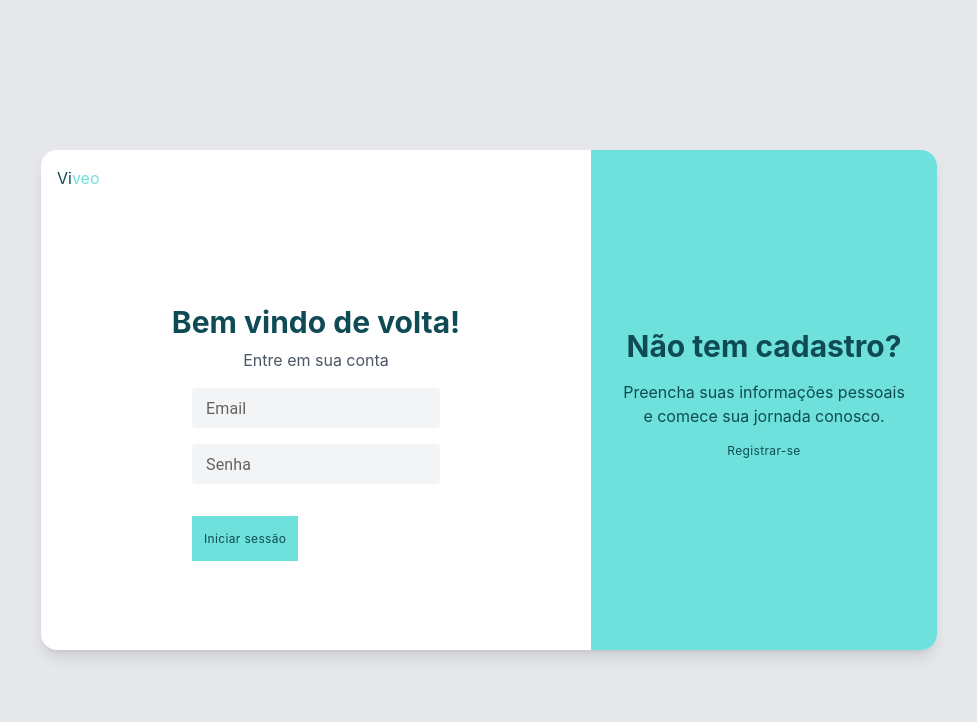
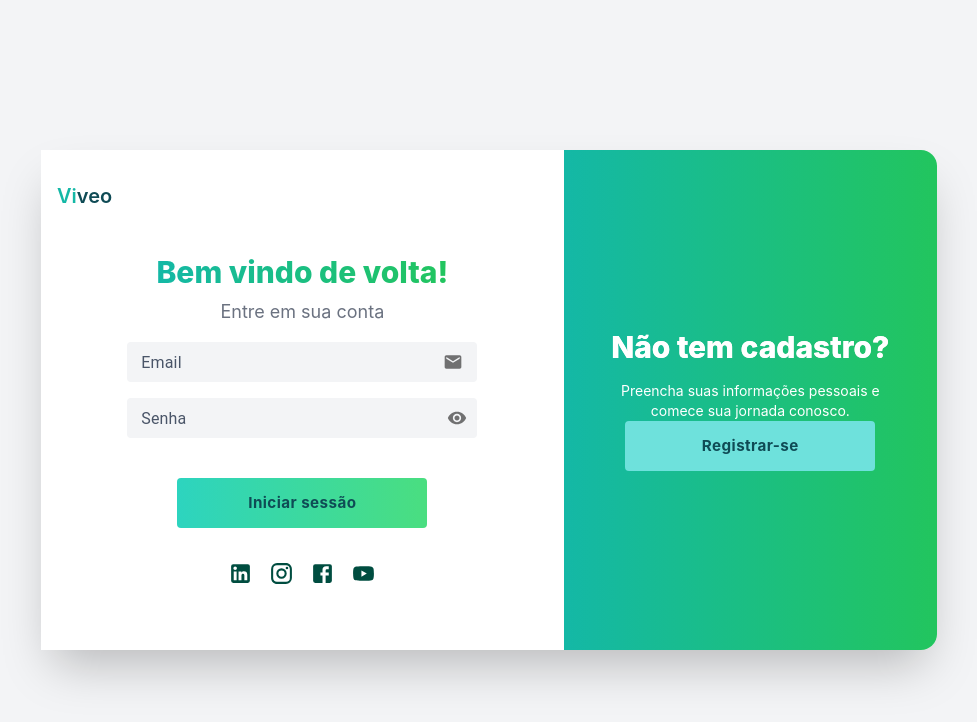
Before and after one commit to gomes-leonardo/viveo, a Next.js app: page /login in a window 1280 px wide. Shown: the top 722 px of the page, without its empty margins (151-1128 px from the left). Built offline with nearby package versions, Linux system fonts and the light colour scheme.

Commit message:
feat: login and register page v2, and form validate with hook: useForm

```diff
--- a/package.json
+++ b/package.json
@@ -11,6 +11,7 @@
   "dependencies": {
     "@emotion/react": "^11.13.3",
     "@emotion/styled": "^11.13.0",
+    "@mui/icons-material": "^6.0.2",
     "@mui/material": "^6.0.2",
     "next": "14.2.8",
     "next-auth": "^4.24.7",
--- a/src/app/login/page.tsx
+++ b/src/app/login/page.tsx
@@ -1,57 +1,77 @@
+'use client'
+
 import CustomButton from '@/components/Button'
 import Form from '@/components/Form'
+import { useForm } from '@/hooks/useForm'
 
 const Login = () => {
+  const { values, errors, handleChange, validate } = useForm({
+    email: '',
+    password: '',
+  })
+
+  const handleSubmit = (e: React.FormEvent) => {
+    e.preventDefault()
+    if (validate()) {
+      console.log('Formulário válido, enviando dados:', values)
+    } else {
+      console.log('Formulário inválido')
+    }
+  }
+
   return (
-    <div className="min-h-screen flex items-center justify-center bg-gray-200 p-4 md:p-8">
-      <div className="bg-white rounded-2xl shadow-lg flex flex-col md:flex-row w-full max-w-4xl">
-        <div className="relative w-full md:w-8/12 p-8 flex flex-col items-center justify-center min-h-[500px]">
-          {' '}
-          <div className="absolute top-4 left-4">
-            <h1 className="text-md">
-              <span className="text-secondary-default">Vi</span>
-              <span className="text-primary-default">veo</span>
-            </h1>
+    <div className="min-h-screen flex flex-col items-center justify-center bg-gray-100 p-4 sm:p-8">
+      <div className="bg-white rounded-2xl shadow-2xl flex flex-col sm:flex-row w-full max-w-4xl">
+        <div className="relative w-full sm:w-7/12 p-4 sm:p-10 flex flex-col items-center justify-center min-h-[400px] sm:min-h-[500px] bg-white">
+          <div className="absolute top-4 sm:top-8 left-4 text-lg sm:text-xl font-semibold text-teal-600">
+            <span className="text-teal-500">Vi</span>
+            <span className="text-secondary-default">veo</span>
           </div>
-          <div className="pt-16 w-full flex flex-col items-center">
-            {' '}
-            <h2 className="text-3xl font-bold text-secondary-default text-center">
+          <h2 className="text-2xl sm:text-3xl font-extrabold text-transparent bg-clip-text bg-gradient-to-r from-teal-500 to-green-500 text-center mt-6 sm:mt-10">
             Bem vindo de volta!
           </h2>
-            <p className="mt-2 text-gray-600 text-center">Entre em sua conta</p>
+          <p className="text-base sm:text-lg text-gray-500 mt-2 text-center">
+            Entre em sua conta
+          </p>
           <Form
             fields={[
               {
                 label: 'Email',
-                  type: 'email',
-                  placeholder: 'Enter your email',
+                placeholder: 'Digite seu email',
+                name: 'email',
+                value: values.email,
+                onChange: handleChange,
+                error: errors.email,
               },
               {
                 label: 'Senha',
                 type: 'password',
-                  placeholder: 'Enter your password',
+                placeholder: 'Digite sua senha',
+                name: 'password',
+                value: values.password,
+                onChange: handleChange,
+                error: errors.password,
               },
             ]}
             showForgotPassword={true}
             submitButtonText="Iniciar sessão"
-              redirectUrl="/register"
+            redirectUrl="/login"
+            onSubmit={handleSubmit}
           />
         </div>
-        </div>
 
-        <div className="w-full md:w-5/12 bg-primary-default text-white rounded-t-1xl md:rounded-r-2xl p-8 flex flex-col items-center justify-center min-h-[500px]">
-          {' '}
-          <div className="text-center">
-            <h2 className="text-3xl font-bold text-secondary-default">
+        <div className="w-full sm:w-5/12 bg-gradient-to-r from-teal-500 to-green-500 text-white p-4 sm:p-10 flex flex-col items-center justify-start sm:justify-center min-h-[250px] sm:min-h-[500px] rounded-b-2xl sm:rounded-r-2xl sm:rounded-bl-none">
+          <div className="text-center mt-2 sm:mt-0">
+            <h2 className="text-2xl sm:text-3xl font-extrabold text-white bg-clip-text bg-gradient-to-r from-white to-gray-200">
               Não tem cadastro?
             </h2>
-            <p className="mt-4 text-secondary-default">
+            <p className="mt-4 text-white text-base sm:text-sm">
               Preencha suas informações pessoais e comece sua jornada conosco.
             </p>
             <CustomButton
               redirectUrl="/register"
               title="Registrar-se"
-              className="mt-4 p-3 "
+              className="mt-4 py-2 sm:py-3 px-4 sm:px-6 bg-white text-teal-600 rounded-lg shadow-lg transition-all duration-500 ease-in-out hover:bg-teal-700 hover:text-white"
             />
           </div>
         </div>
--- a/src/app/register/page.tsx
+++ b/src/app/register/page.tsx
@@ -1,20 +1,69 @@
+'use client'
+
 import Form from '@/components/Form'
+import { useForm } from '@/hooks/useForm'
+import { useState } from 'react'
+import { useRouter } from 'next/navigation'
+import { Snackbar, Alert } from '@mui/material'
 
-const Login = () => {
+const Register = () => {
+  const { values, errors, handleChange, validate } = useForm({
+    email: '',
+    password: '',
+    confirmPassword: '',
+  })
+
+  const [confirmPasswordError, setConfirmPasswordError] = useState<
+    string | null
+  >(null)
+  const [open, setOpen] = useState(false)
+  const [loading, setLoading] = useState(false)
+  const router = useRouter()
+
+  const handleConfirmPasswordChange = (
+    e: React.ChangeEvent<HTMLInputElement>,
+  ) => {
+    const { name, value } = e.target
+    handleChange(e)
+
+    if (name === 'confirmPassword' && value !== values.password) {
+      setConfirmPasswordError('As senhas não coincidem')
+    } else {
+      setConfirmPasswordError(null)
+    }
+  }
+
+  const handleSubmit = (e: React.FormEvent) => {
+    e.preventDefault()
+
+    if (values.password !== values.confirmPassword) {
+      setConfirmPasswordError('As senhas não coincidem')
+    } else {
+      setConfirmPasswordError(null)
+
+      if (validate()) {
+        setLoading(true)
+        setOpen(true)
+
+        setTimeout(() => {
+          setLoading(false)
+          router.push('/login')
+        }, 2000)
+      } else {
+        console.log('Formulário inválido')
+      }
+    }
+  }
+
+  const handleClose = () => {
+    setOpen(false)
+  }
+
   return (
     <div className="min-h-screen flex items-center justify-center bg-gray-200 p-4 md:p-8">
-      <div className="bg-white rounded-2xl shadow-lg flex flex-col md:flex-row  max-w-3xl">
-        <div className="relative w-full  p-8 flex flex-col items-center justify-center min-h-[500px]">
-          {' '}
-          <div className="absolute top-4 left-4">
-            <h1 className="text-md">
-              <span className="text-secondary-default">Vi</span>
-              <span className="text-primary-default">veo</span>
-            </h1>
-          </div>
-          <div className="pt-16 w-full flex flex-col items-center">
-            {' '}
-            <h2 className="text-3xl font-bold text-primary-default text-center">
+      <div className="bg-white rounded-lg shadow-lg flex flex-col  max-w-2xl px-6 py-10">
+        <div className="w-350px flex flex-col items-center justify-center">
+          <h2 className="text-2xl font-bold text-secondary-default text-center mb-4">
             Cadastre sua conta
           </h2>
           <Form
@@ -22,29 +71,57 @@ const Login = () => {
               {
                 label: 'Email',
                 type: 'email',
-                  placeholder: 'Enter your email',
+                placeholder: 'Digite seu email',
+                name: 'email',
+                value: values.email,
+                onChange: handleChange,
+                error: errors.email,
               },
               {
                 label: 'Senha',
                 type: 'password',
-                  placeholder: 'Enter your password',
+                placeholder: 'Digite sua senha',
+                name: 'password',
+                value: values.password,
+                onChange: handleChange,
+                error: errors.password,
               },
               {
                 label: 'Confirmar senha',
                 type: 'password',
-                  placeholder: 'Confirmar senha',
+                placeholder: 'Confirme sua senha',
+                name: 'confirmPassword',
+                value: values.confirmPassword,
+                onChange: handleConfirmPasswordChange,
+                error: confirmPasswordError,
               },
             ]}
             submitButtonText="Cadastrar-se"
-              showForgotPassword={true}
-              title="Ja possui uma conta?"
-              redirectUrl="/login"
+            showForgotPassword={false}
+            onSubmit={handleSubmit}
+            redirectUrl=""
+            loading={loading}
           />
+
+          <p
+            onClick={() => router.push('/login')}
+            className="mt-6 text-teal-600 cursor-pointer "
+          >
+            Já possui uma conta?{' '}
+            <span className="font-bold text-secondary-default hover:underline ">
+              Entrar
+            </span>
+          </p>
         </div>
       </div>
-      </div>
+
+      <Snackbar open={open} autoHideDuration={4000} onClose={handleClose}>
+        <Alert onClose={handleClose} severity="success" sx={{ width: '100%' }}>
+          Conta criada com sucesso! Redirecionando para o login...
+        </Alert>
+      </Snackbar>
     </div>
   )
 }
 
-export default Login
+export default Register
--- a/src/components/Button.tsx
+++ b/src/components/Button.tsx
@@ -1,41 +1,43 @@
 import React from 'react'
-import { Button } from '@mui/material'
+import { Button, CircularProgress } from '@mui/material'
 
 interface ButtonProps {
   title: string
   redirectUrl?: string
   className?: string
+  onClick?: () => void
+  type?: 'button' | 'submit' | 'reset'
+  loading?: boolean
 }
 
 const CustomButton: React.FC<ButtonProps> = ({
   title,
   redirectUrl,
   className,
+  onClick,
+  type = 'button',
+  loading = false,
 }) => {
   return (
     <Button
-      href={redirectUrl}
+      onClick={onClick}
+      href={redirectUrl || undefined}
+      type={type}
       variant="contained"
       className={className}
       sx={{
-        fontSize: '0.75rem',
-        fontWeight: 'normal',
+        width: '250px',
+        fontSize: '0.95rem',
+        fontWeight: 'bold',
         textTransform: 'none',
-        borderRadius: '0',
         fontFamily: 'Inter, sans-serif',
         boxShadow: 'none',
         backgroundColor: '#6EE1DC',
         color: '#0F4B55',
         padding: '12px',
-        '&:hover': {
-          boxShadow: 'none',
-          backgroundColor: '#0F4B55',
-          color: '#6EE1DC',
-          transition: 'all 0.5s ease-in-out',
-        },
       }}
     >
-      {title}
+      {loading ? <CircularProgress size={24} color="inherit" /> : title}
     </Button>
   )
 }
--- a/src/components/Form.tsx
+++ b/src/components/Form.tsx
@@ -2,11 +2,16 @@ import React from 'react'
 import Input from './Input'
 import Link from 'next/link'
 import CustomButton from './Button'
+import { LinkedIn, Instagram, Facebook, YouTube } from '@mui/icons-material'
 
 interface FormField {
   label: string
   type?: string
   placeholder?: string
+  name: string
+  value?: string
+  onChange?: (event: React.ChangeEvent<HTMLInputElement>) => void
+  error?: string
 }
 
 interface FormProps {
@@ -16,6 +21,7 @@ interface FormProps {
   onSubmit?: (event: React.FormEvent<HTMLFormElement>) => void
   title?: string
   redirectUrl: string
+  loading?: boolean
 }
 
 const Form: React.FC<FormProps> = ({
@@ -24,18 +30,25 @@ const Form: React.FC<FormProps> = ({
   onSubmit,
   title,
   redirectUrl,
+  submitButtonText,
+  loading = false,
 }) => {
   return (
     <form onSubmit={onSubmit} className="mt-4">
       {fields.map((field, index) => (
         <div key={index} className="flex items-center mb-4">
           <Input
+            name={field.name}
+            onChange={field.onChange}
+            value={field.value}
             label={field.label}
             type={field.type}
             placeholder={field.placeholder}
+            error={field.error}
           />
         </div>
       ))}
+
       {showForgotPassword && (
         <div className="flex justify-between items-center mb-4">
           <Link href={redirectUrl} legacyBehavior>
@@ -45,7 +58,86 @@ const Form: React.FC<FormProps> = ({
           </Link>
         </div>
       )}
-      <CustomButton title="Iniciar sessão" />
+
+      <div className="flex justify-center mt-6">
+        <CustomButton
+          loading={loading}
+          type="submit"
+          title={submitButtonText}
+          className="w-full max-w-md p-3 text-white font-bold bg-gradient-to-r from-teal-400 to-green-400 hover:from-teal-500 hover:to-green-500 transition-all duration-500 ease-in-out shadow-lg hover:shadow-xl "
+        />
+      </div>
+
+      <div className="flex justify-center items-center mt-8 space-x-4">
+        <a
+          href="https://www.linkedin.com/company/viveooficial/"
+          target="_blank"
+          rel="noopener noreferrer"
+        >
+          <LinkedIn
+            sx={{
+              fontSize: 25,
+              color: '#004D40',
+              '&:hover': {
+                color: '#00796B',
+                transform: 'scale(1.1)',
+                transition: 'transform 0.2s',
+              },
+            }}
+          />
+        </a>
+        <a
+          href="https://www.instagram.com/viveo.oficial/"
+          target="_blank"
+          rel="noopener noreferrer"
+        >
+          <Instagram
+            sx={{
+              fontSize: 25,
+              color: '#004D40',
+              '&:hover': {
+                color: '#00796B',
+                transform: 'scale(1.1)',
+                transition: 'transform 0.2s',
+              },
+            }}
+          />
+        </a>
+        <a
+          href="https://www.facebook.com/viveo.saude"
+          target="_blank"
+          rel="noopener noreferrer"
+        >
+          <Facebook
+            sx={{
+              fontSize: 25,
+              color: '#004D40',
+              '&:hover': {
+                color: '#00796B',
+                transform: 'scale(1.1)',
+                transition: 'transform 0.2s',
+              },
+            }}
+          />
+        </a>
+        <a
+          href="https://www.youtube.com/c/ViveoSA"
+          target="_blank"
+          rel="noopener noreferrer"
+        >
+          <YouTube
+            sx={{
+              fontSize: 25,
+              color: '#004D40',
+              '&:hover': {
+                color: '#00796B',
+                transform: 'scale(1.1)',
+                transition: 'transform 0.2s',
+              },
+            }}
+          />
+        </a>
+      </div>
     </form>
   )
 }
--- a/src/components/Input.tsx
+++ b/src/components/Input.tsx
@@ -1,38 +1,122 @@
-import { TextField } from '@mui/material'
+import React, { useState } from 'react'
+import {
+  TextField,
+  Typography,
+  InputAdornment,
+  IconButton,
+} from '@mui/material'
+import Visibility from '@mui/icons-material/Visibility'
+import VisibilityOff from '@mui/icons-material/VisibilityOff'
+import EmailIcon from '@mui/icons-material/Email'
+import ErrorOutlineIcon from '@mui/icons-material/ErrorOutline'
 
 interface InputProps {
+  name: string
   placeholder?: string
   value?: string
   label?: string
   type?: string
   onChange?: (event: React.ChangeEvent<HTMLInputElement>) => void
+  error?: string
 }
 
 const Input: React.FC<InputProps> = ({
+  name,
   label,
   onChange,
   placeholder,
   value,
   type,
+  error,
 }: InputProps) => {
+  const [showPassword, setShowPassword] = useState(false)
+
+  const handleTogglePasswordVisibility = () => {
+    setShowPassword(!showPassword)
+  }
+
   return (
+    <div className="w-full">
       <TextField
+        name={name}
         label={label}
         value={value}
         placeholder={placeholder}
         onChange={onChange}
         size="small"
-      type={type}
+        type={type === 'password' && showPassword ? 'text' : type}
+        error={!!error}
+        fullWidth
+        InputProps={{
+          endAdornment:
+            name === 'email' ? (
+              <InputAdornment position="end">
+                <EmailIcon fontSize="small" sx={{ verticalAlign: 'middle' }} />
+              </InputAdornment>
+            ) : name === 'password' || name === 'confirmPassword' ? (
+              <InputAdornment position="end">
+                <IconButton
+                  aria-label="toggle password visibility"
+                  onClick={handleTogglePasswordVisibility}
+                  edge="end"
+                >
+                  {showPassword ? (
+                    <VisibilityOff fontSize="small" />
+                  ) : (
+                    <Visibility fontSize="small" />
+                  )}
+                </IconButton>
+              </InputAdornment>
+            ) : null,
+        }}
         sx={{
           '& .MuiOutlinedInput-root': {
             '& fieldset': {
-            border: 'none',
+              borderColor: error ? 'red' : 'transparent',
             },
+            '&:hover fieldset': {
+              borderColor: 'transparent',
+            },
+            '&.Mui-focused fieldset': {
+              borderColor: '#38b2ac',
+            },
+            '& .MuiInputAdornment-root': {
+              height: '100%',
+              display: 'flex',
+              alignItems: 'center',
+            },
+          },
+          '& .MuiInputLabel-root': {
+            color: '#4A5568',
+          },
+          '& .MuiInputLabel-root.Mui-focused': {
+            color: '#38b2ac',
           },
           backgroundColor: '#f3f4f6',
           borderRadius: '4px',
+          width: '350px',
+          '@media (max-width: 600px)': {
+            width: '100%',
+          },
         }}
       />
+      {error && (
+        <Typography
+          variant="caption"
+          sx={{
+            color: 'red',
+            marginTop: '4px',
+            display: 'flex',
+            alignItems: 'center',
+            fontSize: '14px',
+            fontWeight: 500,
+          }}
+        >
+          <ErrorOutlineIcon sx={{ fontSize: '16px', marginRight: '4px' }} />{' '}
+          {error}
+        </Typography>
+      )}
+    </div>
   )
 }
 
--- a/src/hooks/useForm.tsx
+++ b/src/hooks/useForm.tsx
@@ -0,0 +1,57 @@
+/* eslint-disable @typescript-eslint/no-explicit-any */
+import { useState } from 'react'
+
+export const useForm = (initialState: any) => {
+  const [values, setValues] = useState(initialState)
+  const [errors, setErrors] = useState<any>({})
+
+  const validateField = (name: string, value: string) => {
+    let error = ''
+
+    if (name === 'email') {
+      if (!/\S+@\S+\.\S+/.test(value)) {
+        error = 'Email inválido'
+      }
+    }
+
+    if (name === 'password') {
+      if (value.length < 6) {
+        error = 'A senha deve ter no mínimo 6 caracteres'
+      }
+    }
+
+    setErrors((prevErrors: any) => ({
+      ...prevErrors,
+      [name]: error || undefined,
+    }))
+  }
+
+  const handleChange = (e: React.ChangeEvent<HTMLInputElement>) => {
+    const { name, value } = e.target
+
+    setValues({
+      ...values,
+      [name]: value,
+    })
+
+    validateField(name, value)
+  }
+
+  const validate = () => {
+    const validationErrors: any = {}
+
+    if (!/\S+@\S+\.\S+/.test(values.email)) {
+      validationErrors.email = 'Email deve ser um e-mail válido'
+    }
+
+    if (values.password.length < 6) {
+      validationErrors.password = 'A senha deve ter no mínimo 6 caracteres'
+    }
+
+    setErrors(validationErrors)
+
+    return Object.keys(validationErrors).length === 0
+  }
+
+  return { values, errors, handleChange, validate }
+}
```
Also changed, not shown: 1 other file (tests, documents, lock files or other folders). Lines whose indentation alone changed are shown as unchanged.
